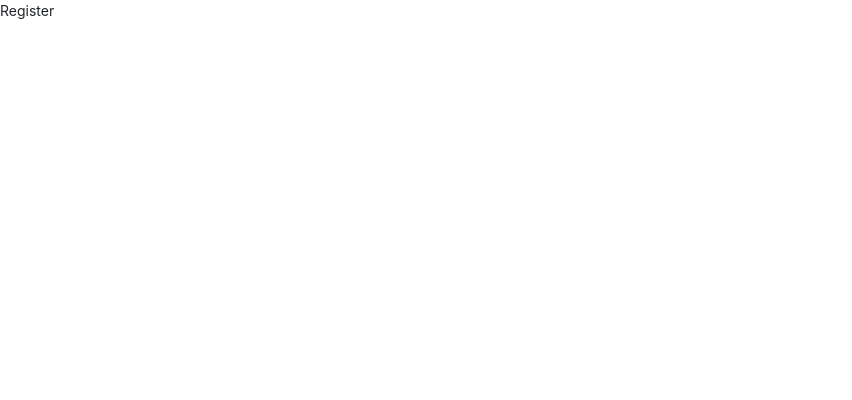
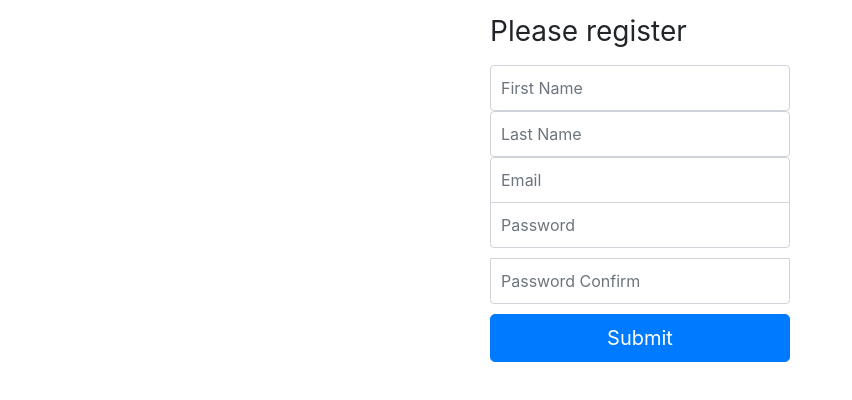
Before and after one commit to AKFosterDev/React-Nest-Admin-Frontend, a React (Create React App) app: page /register in a window 1280 px wide. Shown: the top 400 px of the page, without its empty margins (0-852 px from the left). Built offline with nearby package versions, Linux system fonts and the light colour scheme.

Commit message:
add register page initial functionality

```diff
--- /dev/null
+++ b/src/Login.css
@@ -0,0 +1,29 @@
+.form-signin {
+	width: 100%;
+	max-width: 330px;
+	padding: 15px;
+	margin: 0 auto;
+}
+.form-signin .checkbox {
+	font-weight: 400;
+}
+.form-signin .form-control {
+	position: relative;
+	box-sizing: border-box;
+	height: auto;
+	padding: 10px;
+	font-size: 16px;
+}
+.form-signin .form-control:focus {
+	z-index: 2;
+}
+.form-signin input[type='email'] {
+	margin-bottom: -1px;
+	border-bottom-right-radius: 0;
+	border-bottom-left-radius: 0;
+}
+.form-signin input[type='password'] {
+	margin-bottom: 10px;
+	border-top-left-radius: 0;
+	border-top-right-radius: 0;
+}
--- a/src/pages/Register.tsx
+++ b/src/pages/Register.tsx
@@ -1,8 +1,72 @@
-import React, { Component } from 'react'
+import React, { Component, SyntheticEvent } from 'react'
+import '../Login.css'
 
 export class Register extends Component {
+	first_name = ''
+	last_name = ''
+	email = ''
+	password = ''
+	password_confirm = ''
+
+	handleSubmit = (e: SyntheticEvent) => {
+		e.preventDefault()
+		console.log({
+			first_name: this.first_name,
+			last_name: this.last_name,
+			email: this.email,
+			password: this.password,
+			password_confirm: this.password_confirm,
+		})
+	}
+
 	render() {
-		return <div>Register</div>
+		return (
+			<form className='form-signin' onSubmit={this.handleSubmit}>
+				<h1 className='h3 mb-3 font-weight-normal'>Please register</h1>
+
+				<input
+					className='form-control'
+					placeholder='First Name'
+					required
+					onChange={e => (this.first_name = e.target.value)}
+				/>
+
+				<input
+					className='form-control'
+					placeholder='Last Name'
+					required
+					onChange={e => (this.last_name = e.target.value)}
+				/>
+
+				<input
+					type='email'
+					className='form-control'
+					placeholder='Email'
+					required
+					onChange={e => (this.email = e.target.value)}
+				/>
+
+				<input
+					type='password'
+					className='form-control'
+					placeholder='Password'
+					required
+					onChange={e => (this.password = e.target.value)}
+				/>
+
+				<input
+					type='password'
+					className='form-control'
+					placeholder='Password Confirm'
+					required
+					onChange={e => (this.password_confirm = e.target.value)}
+				/>
+
+				<button className='btn btn-lg btn-primary btn-block' type='submit'>
+					Submit
+				</button>
+			</form>
+		)
 	}
 }
 
```
